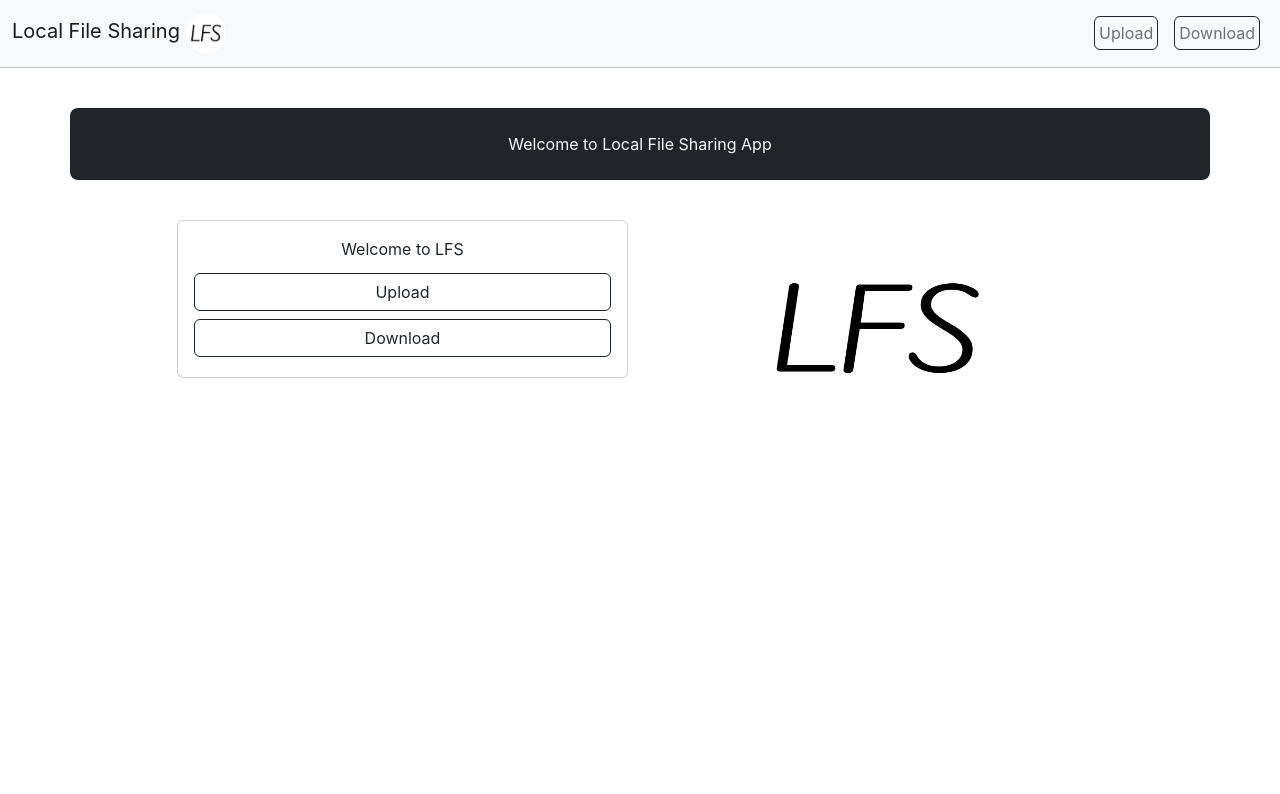
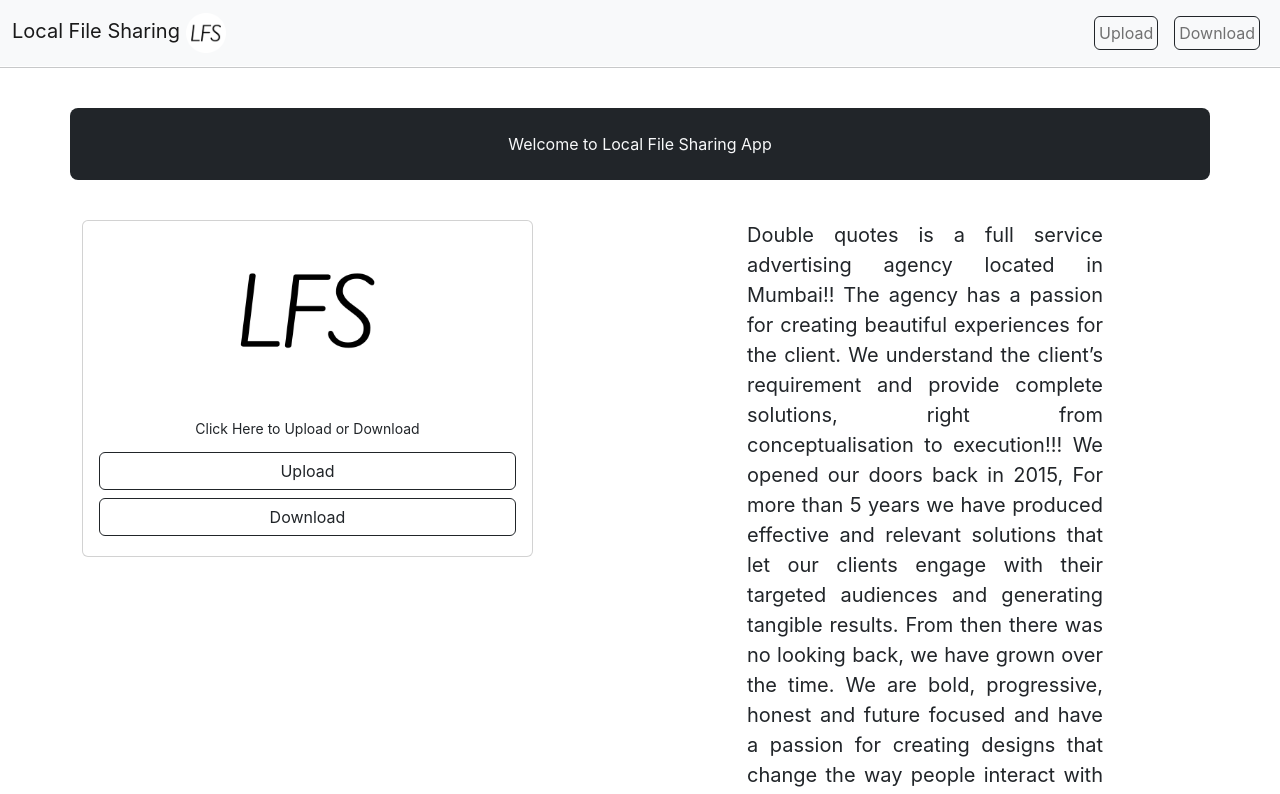
Before and after one commit to yashshukla0918/local-file-sharing, a React (Create React App) app: page / in a window 1280 px wide. Shown: the top 794 px of the page. Built offline with nearby package versions, Linux system fonts and the light colour scheme.

Commit message:
new changes

```diff
--- a/src/components/Footer.js
+++ b/src/components/Footer.js
@@ -3,8 +3,8 @@ import logo from '../assets/favicon.ico'
 const Footer = () => {
     let footerStyle = {
         width: "100%",
-        top : "90vh",
-        position : "relative"
+        // top : "100vh",
+        position : "sticky"
     }
     return (
         <>
--- a/src/components/MainPage.js
+++ b/src/components/MainPage.js
@@ -14,20 +14,35 @@ const MainPage = () => {
                     </p>
                 </div>
                 <div className="row text-center my-3">
-                    <div className="col"></div>
+                    {/* <div className="col-sm-2"></div> */}
                     <div className="col-sm-5 ">
-                        <div className="card">
+                        <div className="card ">
+                            <center><img src={Logo} alt="LOGO" id='logo-mainpage' className="card-img-top" /></center>
                             <div className="card-body">
-                                <div className="card-title">Welcome to LFS</div>
+                                <div className="card-title "><small>Click Here to Upload or Download</small></div>
                                 <button className='btn btn-outline-dark my-1' style={outline_button_style}>Upload</button>
                                 <button className='btn btn-outline-dark my-1'  style={outline_button_style}>Download</button>
                             </div>
                         </div>
                     </div>
-                    <div className="col-sm-5">
-                        <img id='logo-mainpage' src={Logo} alt="Logo" />
+                    <div className="col-sm-2"></div>
+                    <div className="col-sm-4">
+                        {/* <img id='logo-mainpage' src={Logo} alt="Logo" /> */}
+
+                    <p className="paragraph">
+                    Double quotes is a full service advertising agency located in Mumbai!!
+                    The agency has a passion for creating beautiful experiences for the client. We understand the
+                    client’s requirement and provide complete solutions, right from conceptualisation to execution!!!
+                    We opened our doors back in 2015, For more than 5 years we have produced effective and relevant
+                    solutions that let our clients engage with their targeted audiences and generating tangible results.
+                    From then there was no looking back, we have grown over the time. We are bold, progressive, honest
+                    and future focused and have a passion for creating designs that change the way people interact with
+                    brands for the better. From building new brands to re-branding old ones, we bring creativity to life
+                    and make every story count.
+                    </p>
+
                     </div>
-                    <div className="col"></div>
+
                 </div>
             </div>
         </>
--- a/src/components/component-styles/mainpage.css
+++ b/src/components/component-styles/mainpage.css
@@ -1,10 +1,23 @@
 #logo-mainpage {
-    height: 80%;
-    width: 60%;
+    height: 40%;
+    width: 40%;
 }
 
 @media screen and (min-width: 480px) {
     .main-para {
         border-radius: 0.5rem;
     }
+    .paragraph{
+        font-size: 2.5vh;
+    }
 }
+
+@media screen and (max-width: 480px) {
+    .paragraph{
+     margin: 2rem;
+    }
+}
+
+.paragraph{
+    text-align: justify;
+}
```
